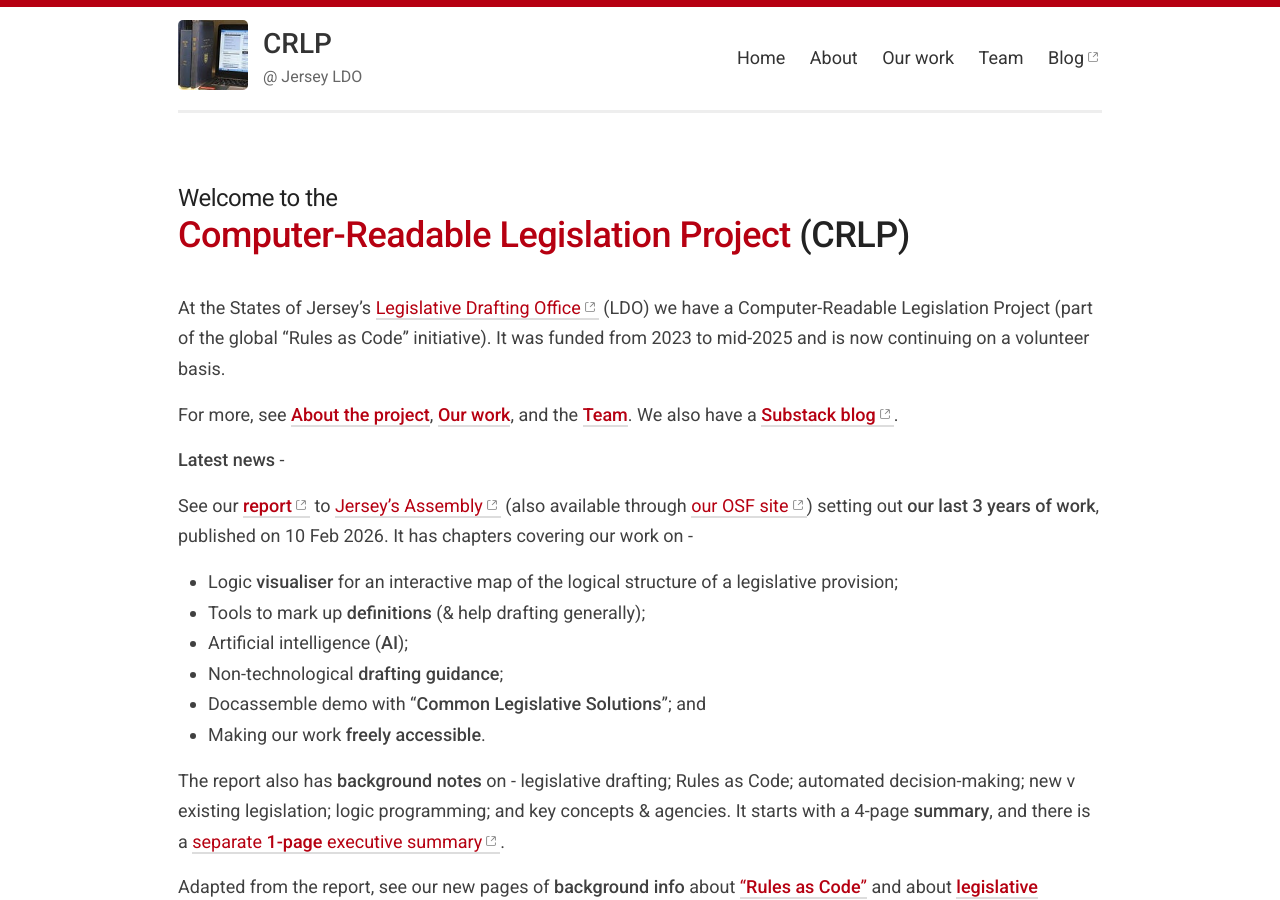
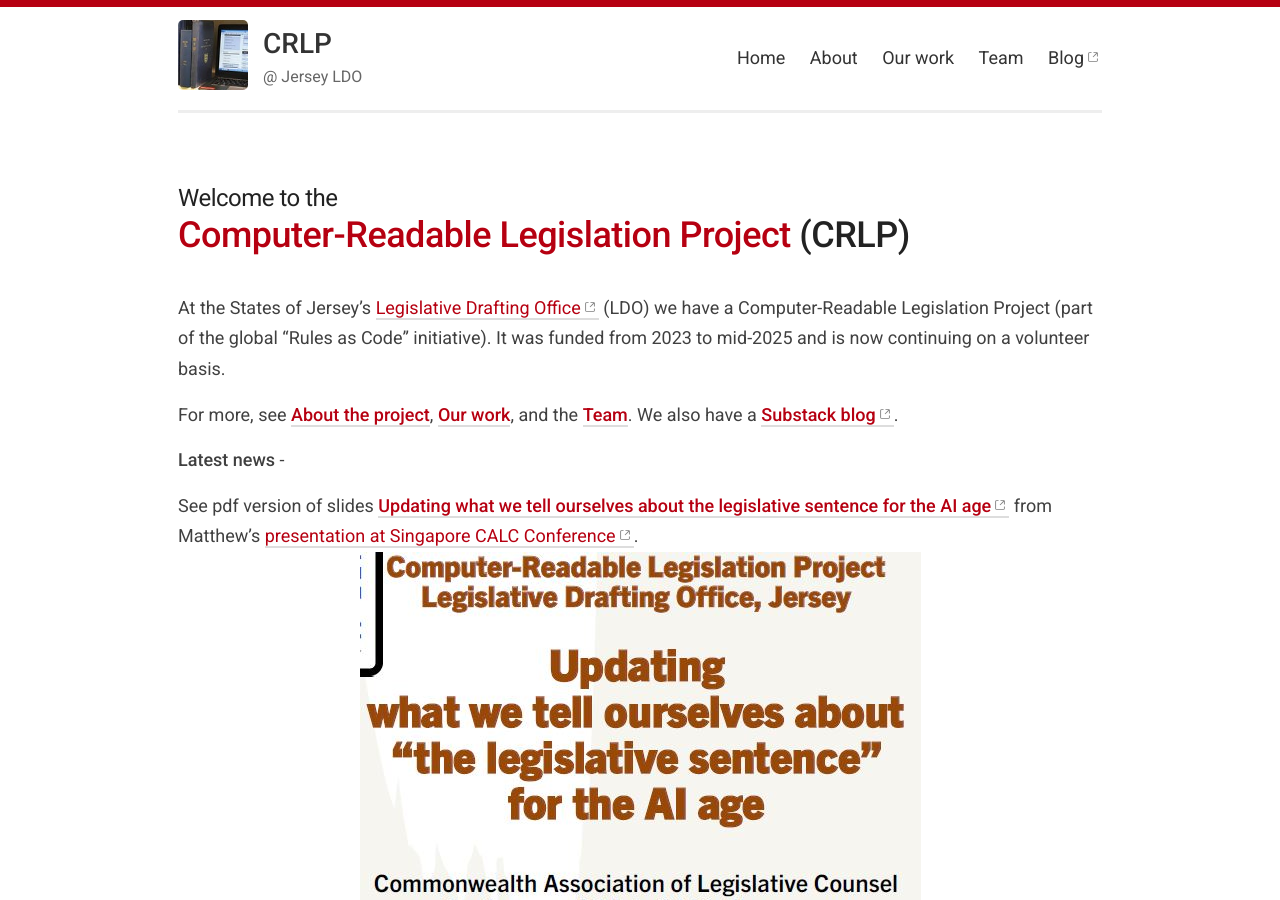
Before and after one commit to crlp-jerseyldo/crlp-jerseyldo.github.io, a Jekyll site: the page built from index.md, in a window 1280 px wide and 900 px high. Built offline with Jekyll 4.4.1, drawn with Linux system fonts in a browser that asks for light colours; our own code applies the rules of GitHub Pages for plain Markdown files.

Commit message:
Add news of CALC 2026 presentation & slides
Added, in the latest news section, an item on CALC Singapore Conference 2026, with links to presentation slides and conference programme .

```diff
--- a/index.md
+++ b/index.md
@@ -9,6 +9,9 @@ At the States of Jersey’s [Legislative Drafting Office](https://www.gov.je/Gov
 For more, see [**About the project**](/about), [**Our work**](/work), and the [**Team**](/team). We also have a [**Substack blog**](https://digitallegislation.substack.com){:target="_blank"}.
 
 **Latest news** -
+
+See pdf version of slides **[Updating what we tell ourselves about the legislative sentence for the AI age](https://osf.io/w6d9n){:target="_blank"}** from Matthew's [presentation at Singapore CALC Conference](https://calc2026.agc.gov.sg/programme/presentations-panels/#40c2f23429d3b8be0c35017a6fe0dc22#1a7b8dba1307af4a74052c02b909313e){:target="_blank"}.
+![Draft of non-tech guidance](/images/SingaporeSlide1.JPG)
 
 See our [**report**](https://statesassembly.je/getmedia/aded03e3-3f6e-4d70-ba2a-686df67dc1d3/R-24-2026.pdf){:target="_blank"} to [Jersey's Assembly](https://statesassembly.je/publications/assembly-reports){:target="_blank"} (also available through [our OSF site](https://osf.io/m4che){:target="_blank"}) setting out **our last 3 years of work**, published on 10 Feb 2026. It has chapters covering our work on -
 * Logic **visualiser** for an interactive map of the logical structure of a legislative provision;
```
